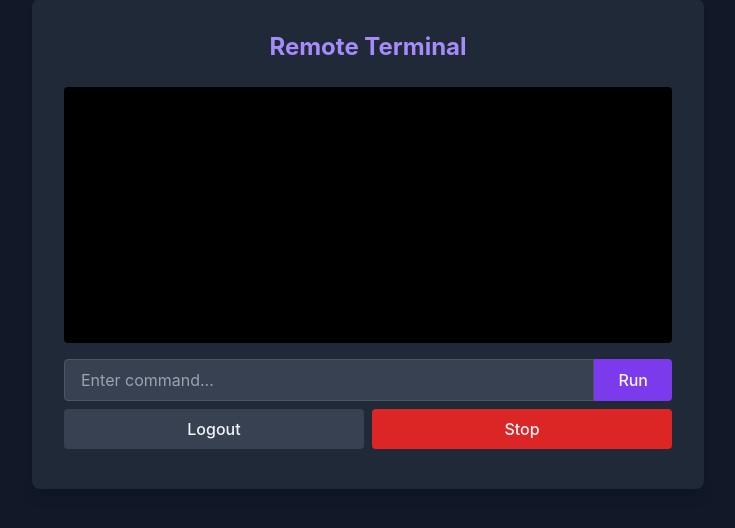
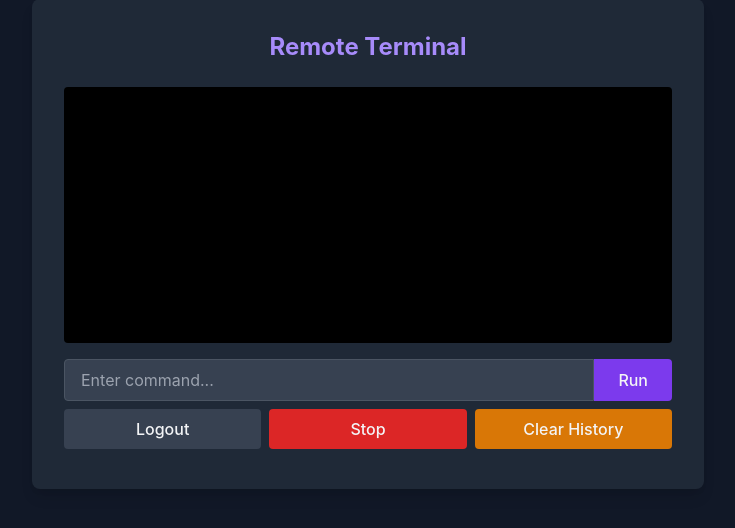
Before and after one commit to dusanmitrovic98/repo_runner, a Flask app: page /terminal in a window 1280 px wide. Shown: the part 156-684 px from the top of the page, without its empty margins (272-1007 px from the left). Run offline with Flask 3, Linux system fonts and the light colour scheme; the visitor is signed in with stand-in values (Sample User, id 1); some libraries are stand-ins or nearby versions.

Commit message:
feat: update

```diff
--- a/templates/terminal.html
+++ b/templates/terminal.html
@@ -20,6 +20,7 @@
         <div class="flex space-x-2 mb-2">
             <button onclick="window.location.href='/logout'" class="flex-1 bg-gray-700 hover:bg-gray-600 py-2 rounded font-medium">Logout</button>
             <button id="stop-btn" type="button" class="flex-1 bg-red-600 hover:bg-red-700 py-2 rounded font-medium" disabled>Stop</button>
+            <button id="clear-history-btn" type="button" class="flex-1 bg-yellow-600 hover:bg-yellow-700 py-2 rounded font-medium">Clear History</button>
         </div>
     </div>
     <script>
@@ -29,7 +30,12 @@
         const outputDiv = document.getElementById('output');
         const runBtn = document.getElementById('run-btn');
         const stopBtn = document.getElementById('stop-btn');
+        const clearHistoryBtn = document.getElementById('clear-history-btn');
         let running = false;
+
+        // Command history
+        let history = [];
+        let historyIndex = -1;
 
         form.addEventListener('submit', function(e) {
             e.preventDefault();
@@ -41,8 +47,11 @@
                 commandInput.value = '';
                 return;
             }
-            // Only display command prompt here, not in backend
-            // outputDiv.innerHTML += `\n$ ${cmd}`;
+            // Add to history
+            if (history.length === 0 || history[history.length - 1] !== cmd) {
+                history.push(cmd);
+            }
+            historyIndex = history.length;
             socket.emit('run_command', { command: cmd });
             commandInput.value = '';
             runBtn.disabled = true;
@@ -50,10 +59,40 @@
             running = true;
         });
 
+        commandInput.addEventListener('keydown', function(e) {
+            if (e.key === 'ArrowUp') {
+                if (history.length > 0 && historyIndex > 0) {
+                    historyIndex--;
+                    commandInput.value = history[historyIndex];
+                    // Move cursor to end
+                    setTimeout(() => commandInput.setSelectionRange(commandInput.value.length, commandInput.value.length), 0);
+                }
+                e.preventDefault();
+            } else if (e.key === 'ArrowDown') {
+                if (history.length > 0 && historyIndex < history.length - 1) {
+                    historyIndex++;
+                    commandInput.value = history[historyIndex];
+                } else if (historyIndex === history.length - 1) {
+                    historyIndex++;
+                    commandInput.value = '';
+                }
+                // Move cursor to end
+                setTimeout(() => commandInput.setSelectionRange(commandInput.value.length, commandInput.value.length), 0);
+                e.preventDefault();
+            }
+        });
+
         stopBtn.addEventListener('click', function() {
             if (running) {
                 socket.emit('stop_command');
             }
+        });
+
+        clearHistoryBtn.addEventListener('click', function() {
+            history = [];
+            historyIndex = -1;
+            commandInput.value = '';
+            commandInput.focus();
         });
 
         socket.on('output', function(data) {
```
